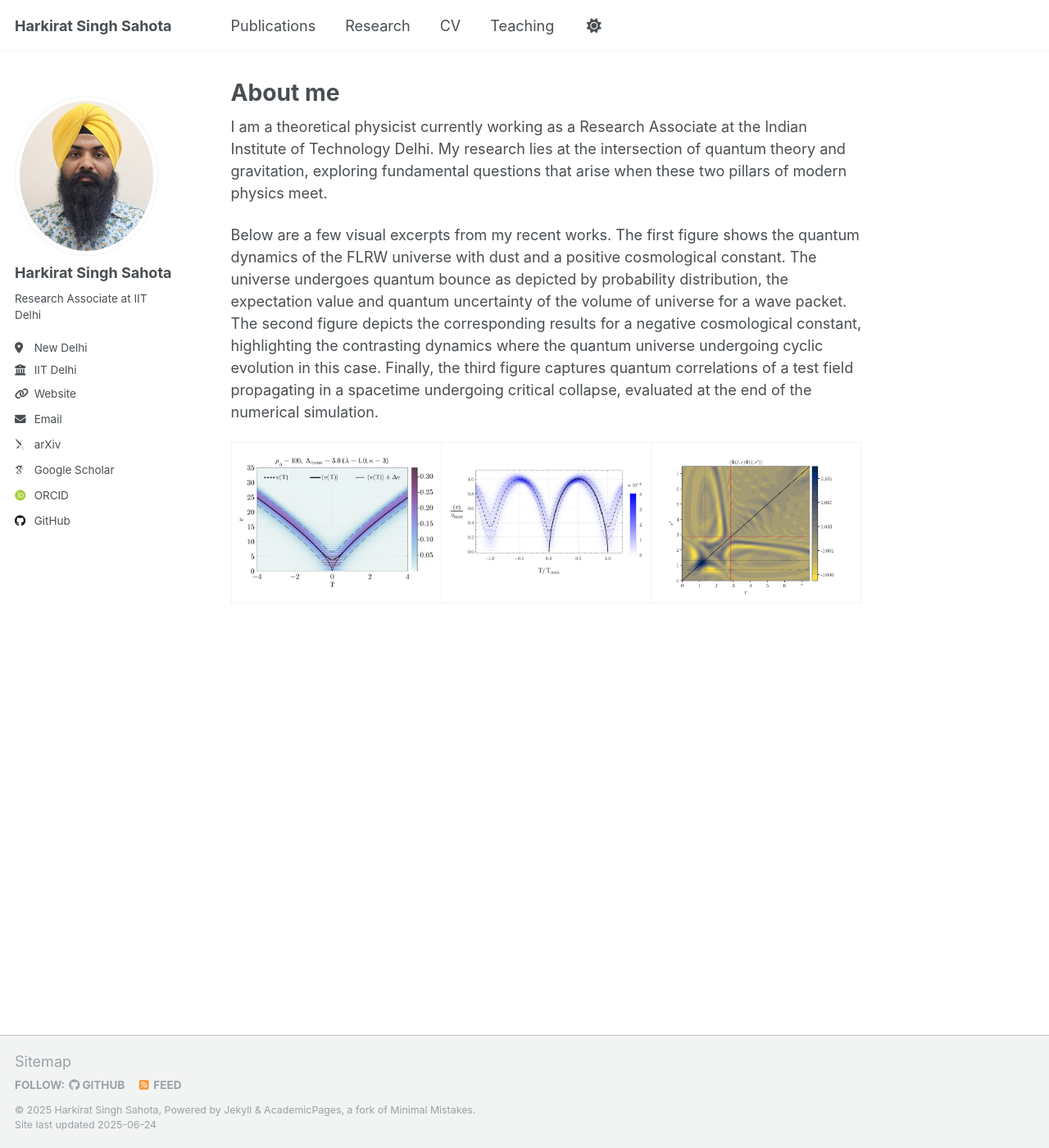
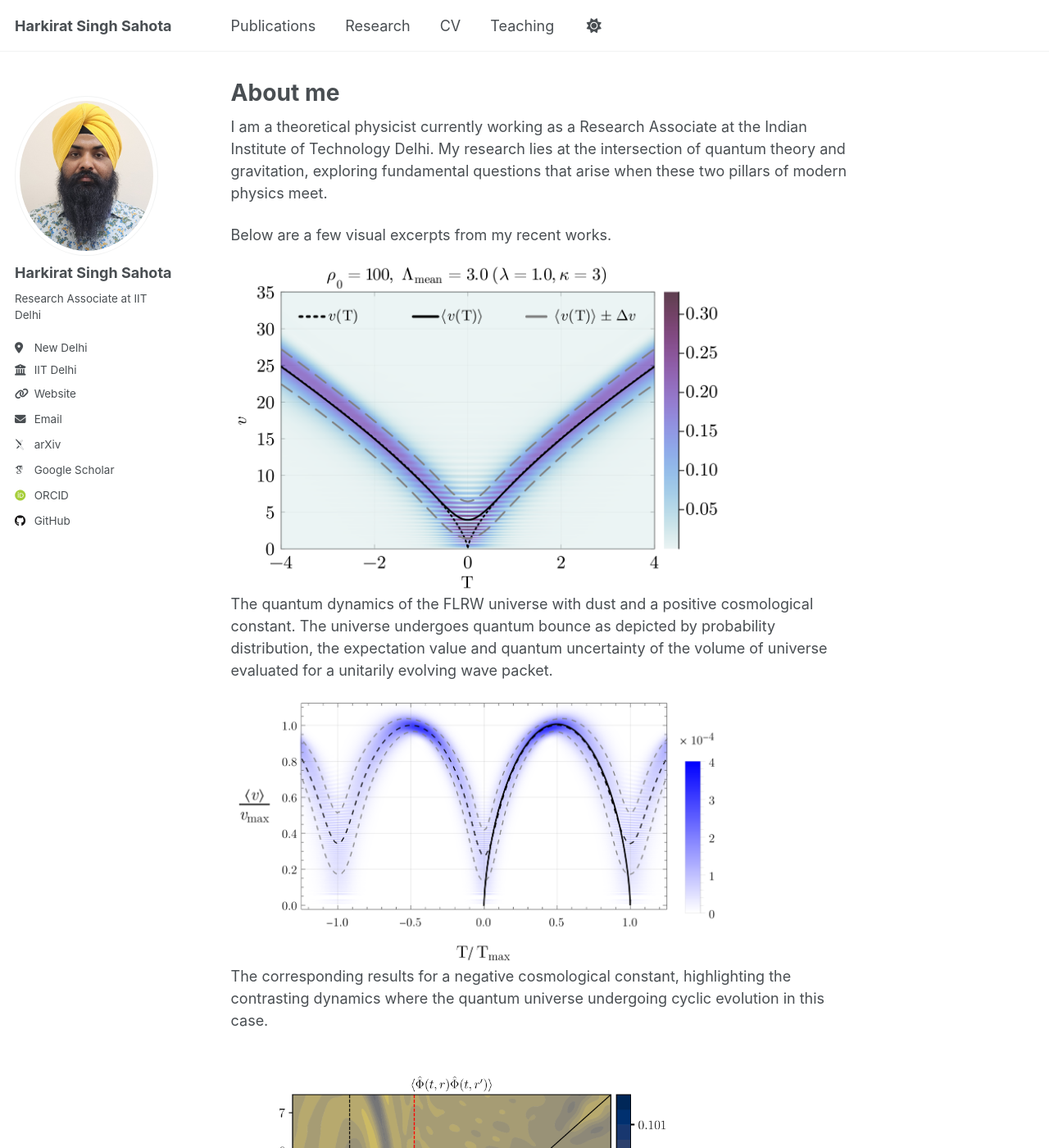
Before and after one commit to harkiratss/harkiratss.github.io, a Jekyll site: the page built from _pages/about.md, in a window 1280 px wide and 1400 px high. Shown: the whole window at 82% size. Built offline with Jekyll 4.4.1, drawn with Linux system fonts in a browser that asks for light colours; some web fonts are replaced; some of the changed text lies outside the part shown.

Commit message:
Update about.md

```diff
--- a/_pages/about.md
+++ b/_pages/about.md
@@ -10,13 +10,15 @@ redirect_from:
 I am a theoretical physicist currently working as a Research Associate at the Indian Institute of Technology Delhi. My research lies at the intersection of quantum theory and gravitation, exploring fundamental questions that arise when these two pillars of modern physics meet.
 
 Below are a few visual excerpts from my recent works.
-The first figure shows the quantum dynamics of the FLRW universe with dust and a positive cosmological constant. The universe undergoes quantum bounce as depicted by probability distribution, the expectation value and quantum uncertainty of the volume of universe for a wave packet.
-The second figure depicts the corresponding results for a negative cosmological constant, highlighting the contrasting dynamics where the quantum universe undergoing cyclic evolution in this case.
-Finally, the third figure captures quantum correlations of a test field propagating in a spacetime undergoing critical collapse, evaluated at the end of the numerical simulation.
-<table>
-  <tr>
+<tr>
     <td><img src="/images/QC1.png" width="600"/></td>
+</tr>
+The quantum dynamics of the FLRW universe with dust and a positive cosmological constant. The universe undergoes quantum bounce as depicted by probability distribution, the expectation value and quantum uncertainty of the volume of universe evaluated for a unitarily evolving wave packet.
+<tr>
     <td><img src="/images/QC3.png" width="600"/></td>
+</tr>
+The corresponding results for a negative cosmological constant, highlighting the contrasting dynamics where the quantum universe undergoing cyclic evolution in this case.
+<tr>
     <td><img src="/images/contour_plot_A=5.0.png" width="600"/></td>
-  </tr>
-</table>
+</tr>
+Quantum correlations of a test field propagating in a spacetime undergoing critical collapse, evaluated at the end of the numerical simulation.
```
